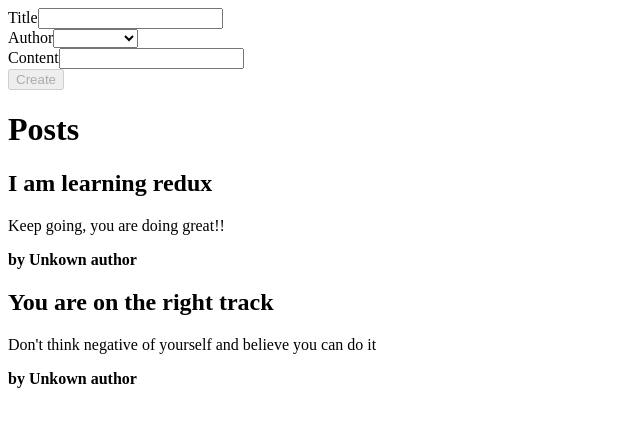
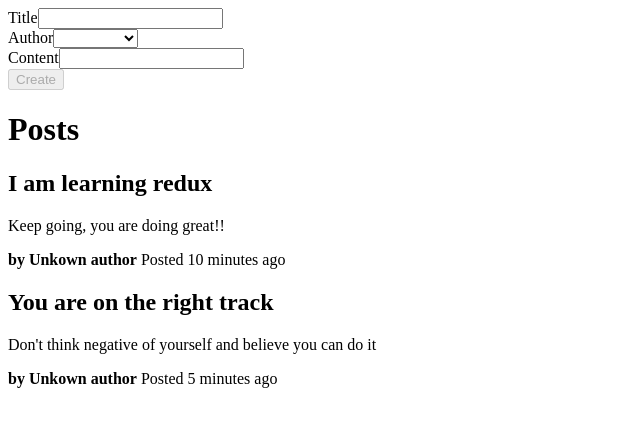
Before and after one commit to tadanama/react-redux, a React (Vite) app: page / in a window 1280 px wide. Shown: the top 426 px of the page, without its empty margins (0-640 px from the left). Built offline with nearby package versions, Linux system fonts and the light colour scheme.

Commit message:
Render the time ago component

```diff
--- a/src/features/posts/PostsList.jsx
+++ b/src/features/posts/PostsList.jsx
@@ -4,6 +4,7 @@
 import { selectAllPosts } from "./postsSlice";
 import { selectAllUsers } from "../users/usersSlice";
 import PostAuthor from "./PostAuthor";
+import TimeAgo from "./TimeAgo";
 
 function PostsList() {
 	// Retrieve the state of the posts
@@ -15,7 +16,8 @@
 		<article key={post.id}>
 			<h2>{post.title}</h2>
 			<p>{post.content}</p>
-            <PostAuthor userId={post.userId}/>
+			<PostAuthor userId={post.userId} />
+			<TimeAgo timestamp={post.date} />
 		</article>
 	));
 	return (
```
